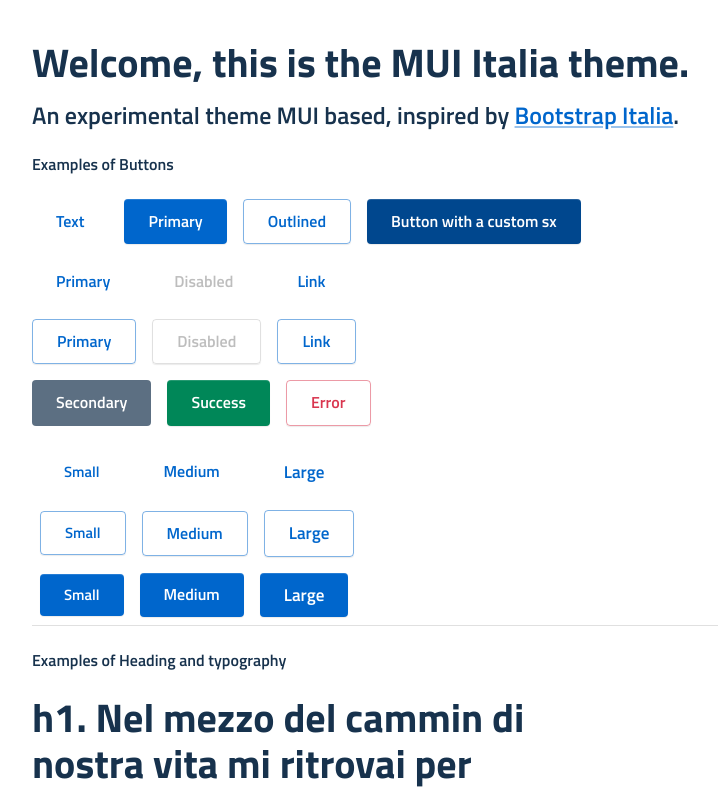
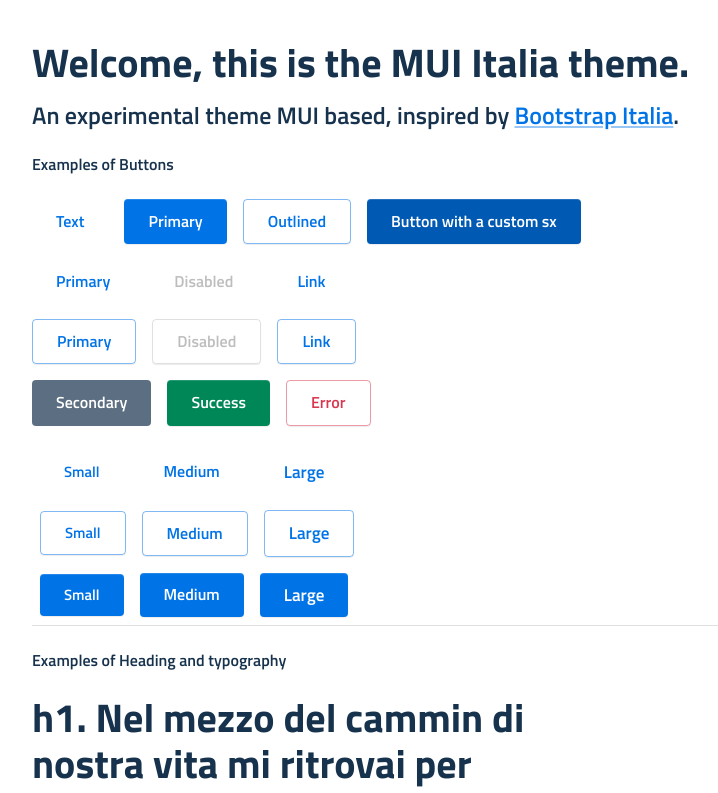
Before and after one commit to pagopa/mui-italia, a React (Create React App) app: page / in a window 1280 px wide. Shown: the top 793 px of the page, without its empty margins (8-726 px from the left). Built offline with nearby package versions, Linux system fonts and the light colour scheme.

Commit message:
Added custom italia color to appbar

```diff
--- a/src/theme.ts
+++ b/src/theme.ts
@@ -1,4 +1,5 @@
 import { createTheme } from "@mui/material/styles";
+import italia from "./colors/italia";
 import "@fontsource/titillium-web/300.css";
 import "@fontsource/titillium-web/400.css";
 import "@fontsource/titillium-web/600.css";
@@ -50,7 +51,8 @@
       main: "#979899",
     },
     primary: {
-      main: "#06c",
+      dark: italia[700],
+      main: italia[500],
     },
     secondary: {
       main: "#5c6f82",
@@ -59,9 +61,9 @@
       main: "#008758",
     },
     text: {
-      disabled: "#5a768a",
+      disabled: "#475A6D",
       primary: "#17324D",
-      secondary: "#3d4955",
+      secondary: "#5C6F82",
     },
     warning: {
       main: "#a66300",
@@ -77,7 +79,7 @@
     },
     body1: {
       a: {
-        color: "#06c",
+        color: italia[500],
         textDecoration: "underline",
       },
       fontSize: 18,
@@ -86,7 +88,7 @@
     },
     body2: {
       a: {
-        color: "#06c",
+        color: italia[500],
         textDecoration: "underline",
       },
       fontSize: 16,
@@ -128,7 +130,7 @@
     htmlFontSize: 16,
     subtitle1: {
       a: {
-        color: "#06c",
+        color: italia[500],
         textDecoration: "underline",
       },
       fontSize: 20,
```
